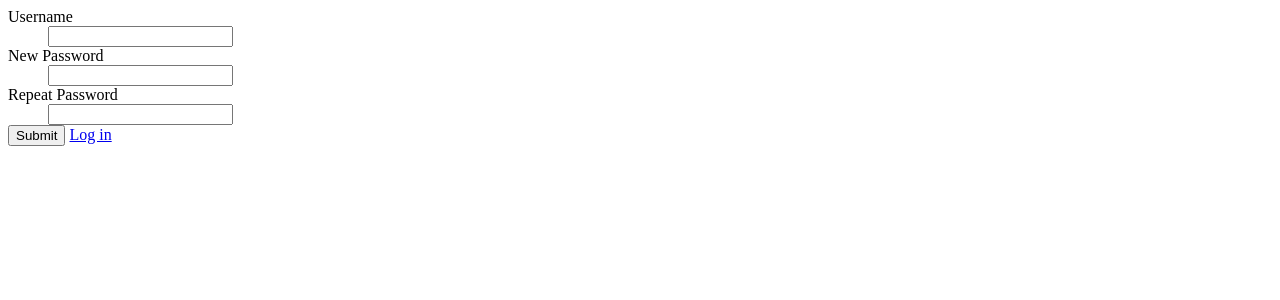
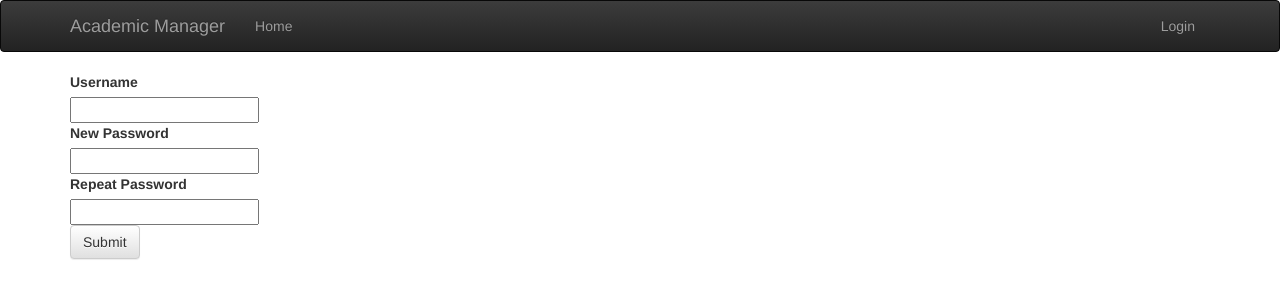
Before and after one commit to jasonfiacco/StudyScheme, a Flask app: page /register in a window 1280 px wide. Shown: the top 300 px of the page. Run offline with Flask 2, Linux system fonts and the light colour scheme; some libraries are stand-ins or nearby versions.

Commit message:
Added default template

```diff
--- a/StudyScheme/templates/_formhelpers.html
+++ b/StudyScheme/templates/_formhelpers.html
@@ -1,5 +1,5 @@
 {% macro render_field(field) %}
-  <dt>{{ field.label }}
+  <dl>{{ field.label }}
   <dd>{{ field(**kwargs)|safe }}
   {% if field.errors %}
     <ul class=errors>
--- a/StudyScheme/templates/layout.html
+++ b/StudyScheme/templates/layout.html
@@ -15,7 +15,31 @@
 </head>
 <body>
   <header>
-
+    <nav class="navbar navbar-inverse">
+      <div class="container">
+        <div class="navbar-header">
+          <button type="button" class="navbar-toggle collapsed" data-toggle="collapse" data-target="#navbar" aria-expanded="false" aria-controls="navbar">
+            <span class="sr-only">Toggle navigation</span>
+            <span class="icon-bar"></span>
+            <span class="icon-bar"></span>
+            <span class="icon-bar"></span>
+          </button>
+          <a class="navbar-brand" href={{url_for('index')}}>Academic Manager</a>
+        </div>
+        <div id="navbar" class="collapse navbar-collapse">
+          <ul class="nav navbar-nav">
+            <li><a href={{url_for('index')}}>Home</a></li>
+          </ul>
+          <ul class="nav navbar-nav navbar-right">
+            {% if not session["logged_in"] %}
+              <li><a href={{url_for('login')}}>Login</a></li>
+            {% else %}
+              <li><a href={{url_for('logout')}}>Logout</a></li>
+            {% endif %}
+          </ul>
+        </div><!--/.nav-collapse -->
+      </div>
+    </nav>
   </header>
   {% block body %}{% endblock %}
   <footer>
--- a/StudyScheme/templates/login.html
+++ b/StudyScheme/templates/login.html
@@ -1,6 +1,7 @@
 {% extends "layout.html" %}
 {% block body %}
   {% from "_formhelpers.html" import render_field %}
+  <div class="container">
     <form method="POST" action="/login">
       {% with messages = get_flashed_messages() %}
         {% if messages %}
@@ -14,6 +15,7 @@
       {{ render_field(form.password) }}
       <input type="submit" value="Submit">
       </br>
-    <a href="{{url_for('register')}}">Register</a>
+      <a class="btn btn-info" href="{{url_for('register')}}">Register</a>
     </form>
+  </div>
 {% endblock %}
--- a/StudyScheme/templates/register.html
+++ b/StudyScheme/templates/register.html
@@ -1,5 +1,7 @@
-<html>
+{% extends "layout.html" %}
+{% block body %}
   {% from "_formhelpers.html" import render_field %}
+  <div class="container">
     <form method="POST" action="/register">
       {% with messages = get_flashed_messages() %}
         {% if messages %}
@@ -12,7 +14,8 @@
       {{ render_field(form.username )}}
       {{ render_field(form.password) }}
       {{ render_field(form.password_confirm) }}
-  <input type="submit" value="Submit">
-  <a href="{{url_for('login')}}">Log in</a>
+      <input class="btn btn-default" type="submit" value="Submit">
     </form>
-</html>
+    <br>
+  </div>
+{% endblock %}
--- a/requirements.txt
+++ b/requirements.txt
@@ -16,6 +16,5 @@ python-dateutil==2.6.1
 python-editor==1.0.3
 six==1.10.0
 SQLAlchemy==1.1.11
--e git+https://github.com/jasonfiacco/StudyScheme.git@3fe2104e45783e7efd83a8ef3bab9ee74e4d72a5#egg=StudyScheme
 Werkzeug==0.12.2
 WTForms==2.1
```
Lines whose indentation alone changed are shown as unchanged.
